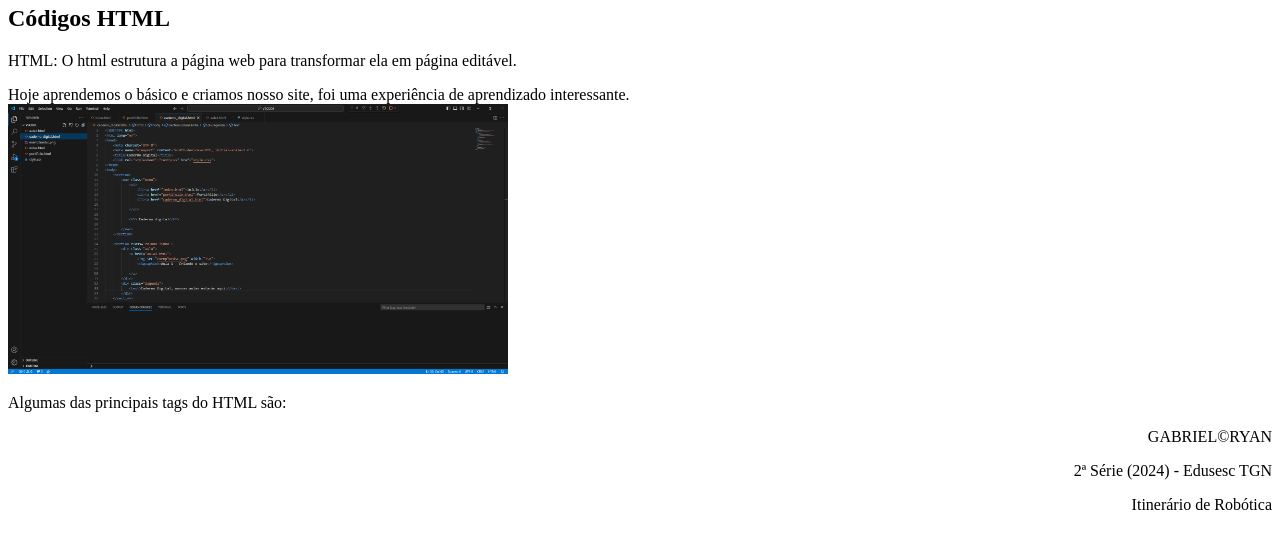
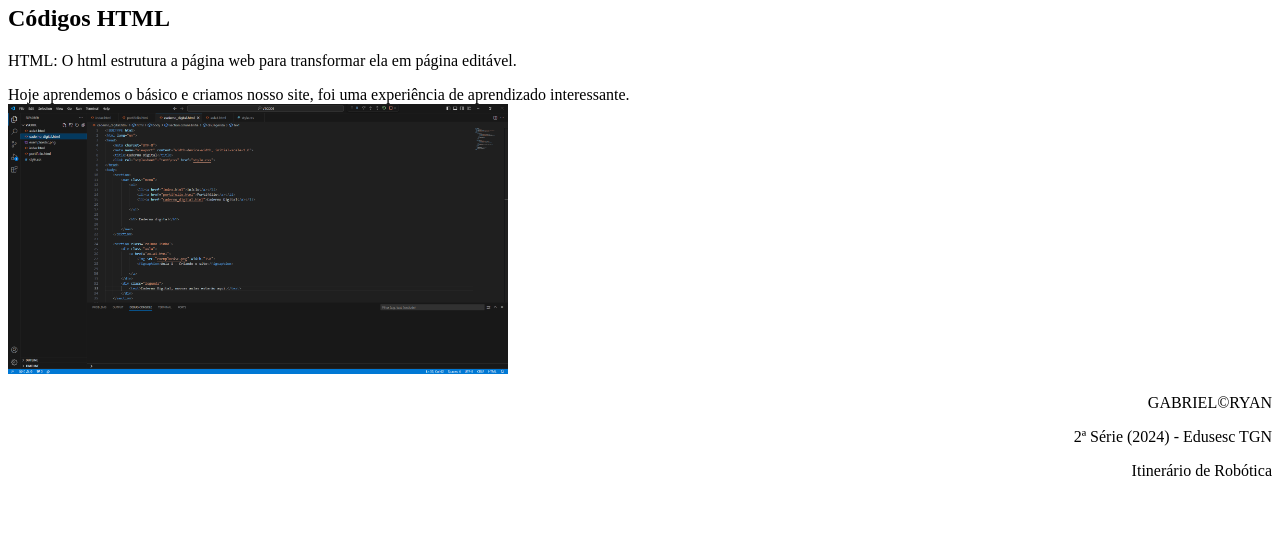
Before and after one commit to GabrielRyanAR/Caderno-Digital, a plain HTML site: page aula1.html in a window 1280 px wide. Shown: the part 73-622 px from the top of the page. Drawn offline with Linux system fonts and the light colour scheme.

Commit message:
Update aula1.html

```diff
--- a/aula1.html
+++ b/aula1.html
@@ -21,7 +21,6 @@
     <p>HTML: O html estrutura a página web para transformar ela em página editável.</p>
     <text>Hoje aprendemos o básico e criamos nosso site, foi uma experiência de aprendizado interessante.</text> <br>
     <img src="print_aula1.png" width="500">
-    <p>Algumas das principais tags do HTML são:</p>
     <footer>
         <p>GABRIEL©RYAN</p>
         <p> 2ª Série (2024) - Edusesc TGN</p>
```
